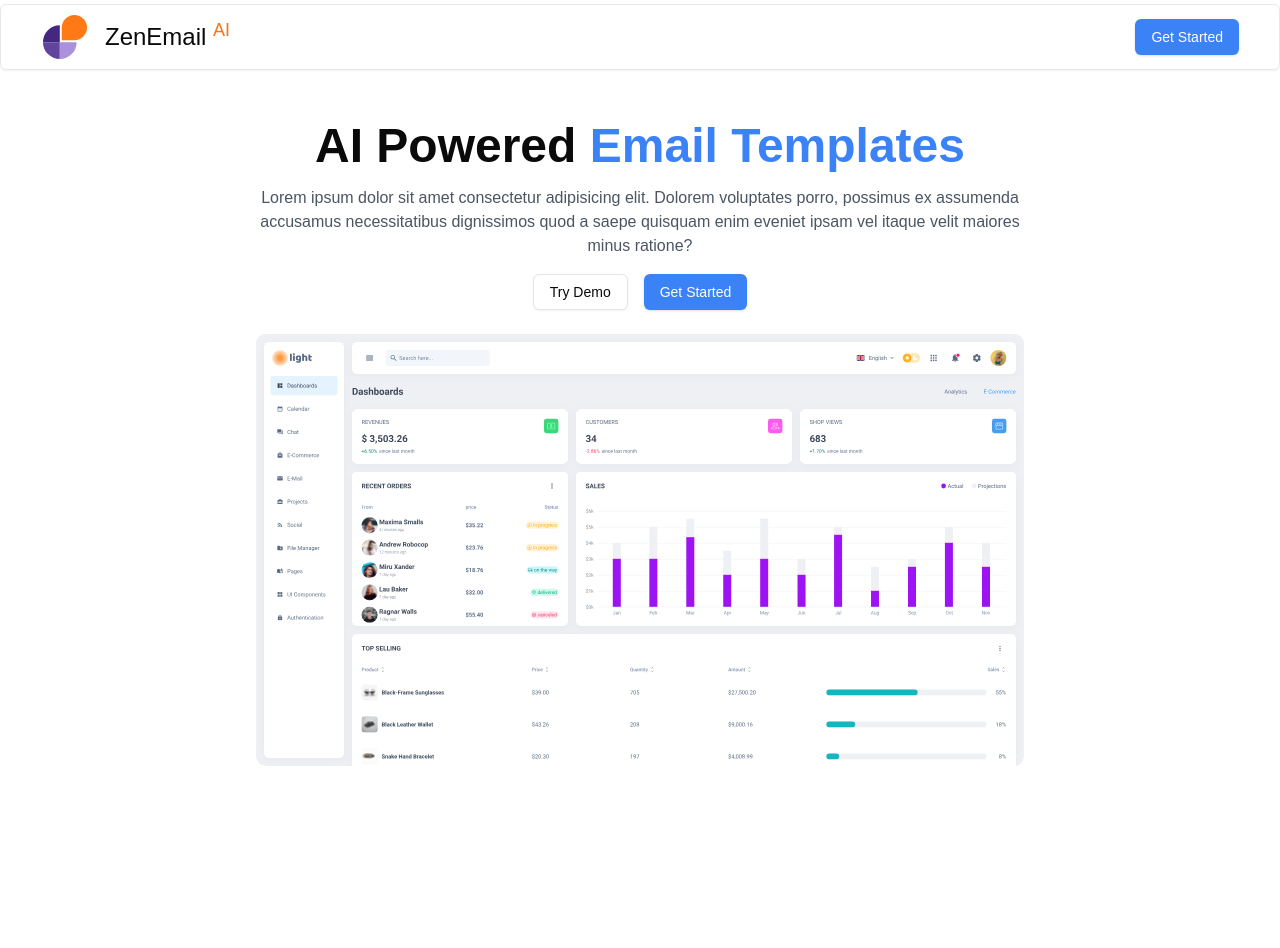
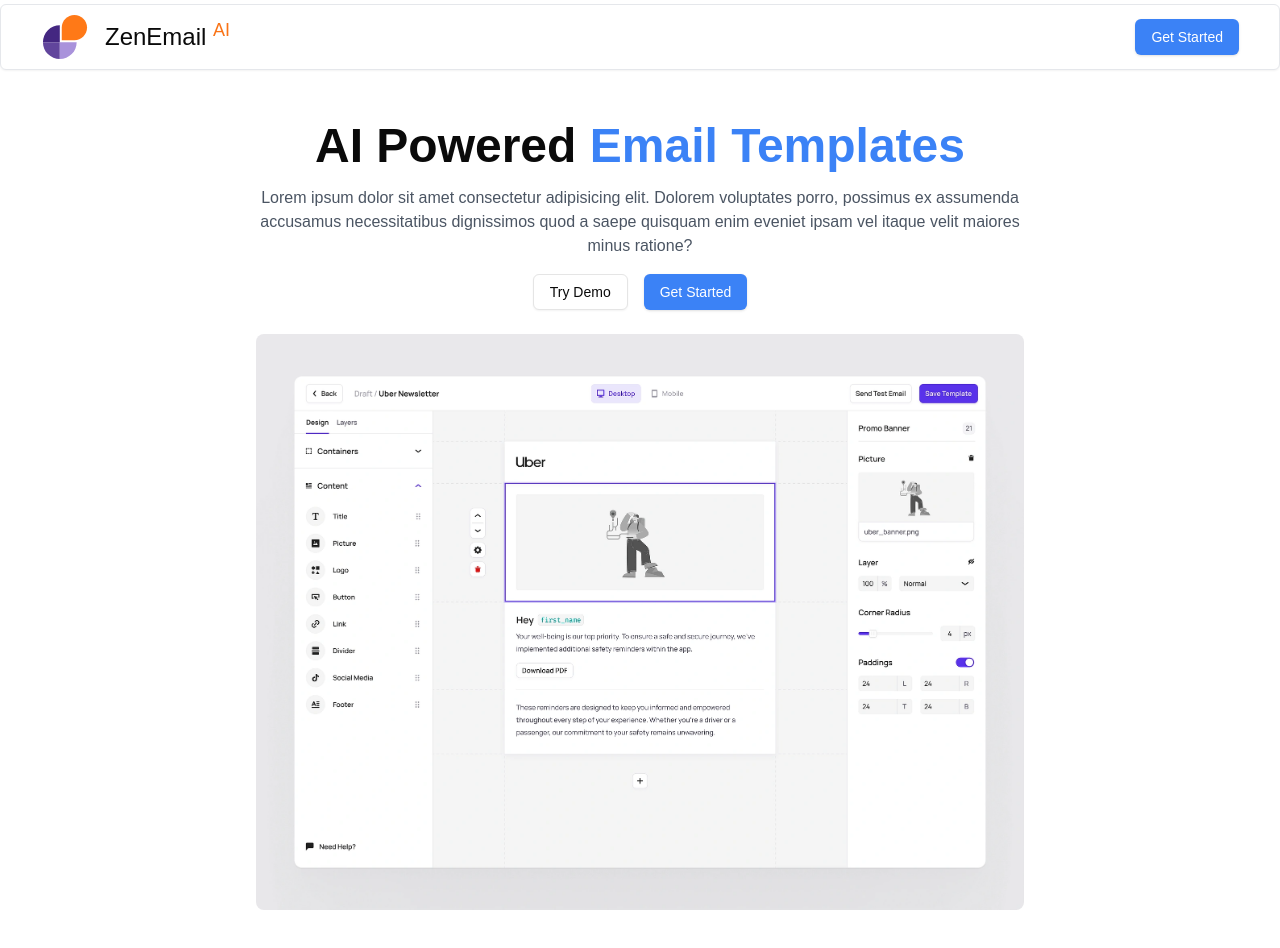
Before and after one commit to GausAlMunirTushar/ZenEmail, a Next.js app: page / in a window 1280 px wide. Shown: the top 948 px of the page. Before the commit the page ends 838 px from the top, so only its background shows below. Built offline with nearby package versions, Linux system fonts and the light colour scheme; no server answers.

Commit message:
feat: update hero image source and add rounded styling

```diff
--- a/src/components/layouts/Hero.jsx
+++ b/src/components/layouts/Hero.jsx
@@ -21,10 +21,11 @@ const Hero = () => {
 			</div>
 			<div className="flex justify-center my-6">
 				<Image
-					src="/images/hero.svg"
+					src="/images/landing.png"
 					alt="hero"
 					width={800}
 					height={800}
+					className="rounded-lg"
 				/>
 			</div>
 		</section>
```
Also changed, not shown: public/images/landing.png (added).
